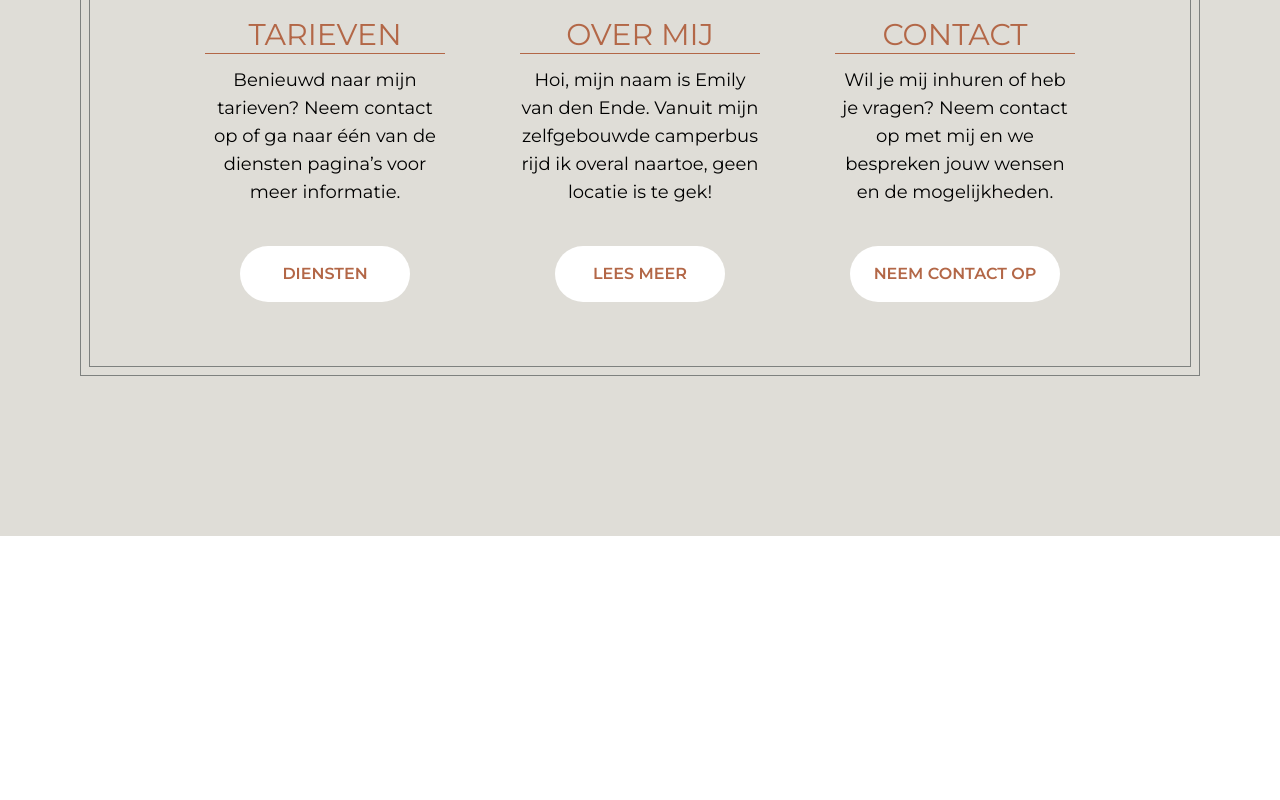
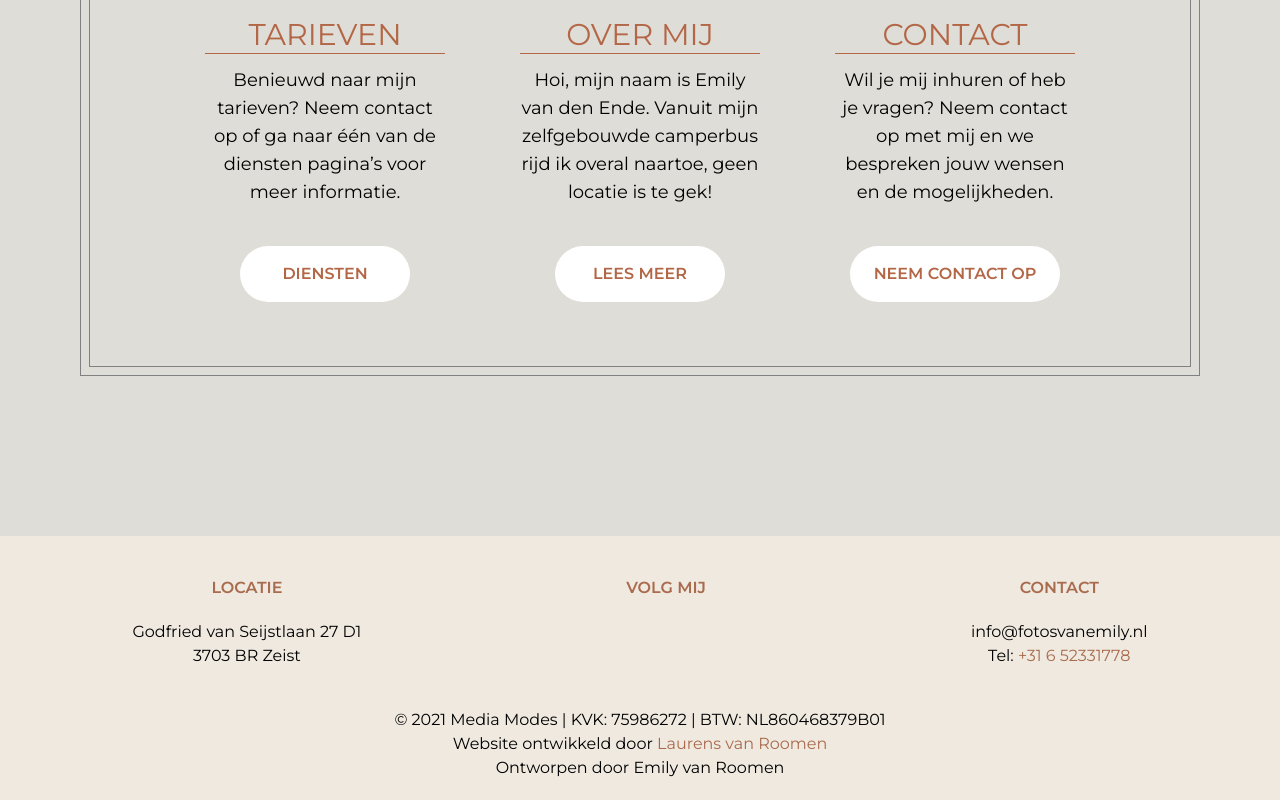
Before and after one commit to Sneruall/fotos-van-emily, a Next.js app: page / in a window 1280 px wide. Shown: the part 6148-6948 px from the top of the page. Before the commit the page ends 6684 px from the top, so only its background shows below. Built offline with nearby package versions, Linux system fonts and the light colour scheme.

Commit message:
added footer

```diff
--- /dev/null
+++ b/components/layout/footer.js
@@ -0,0 +1,51 @@
+function Footer() {
+  return (
+    <footer className="w-full bg-pink-light">
+      <div className="flex flex-col lg:flex-row text-center justify-around max-w-7xl mx-auto">
+        <div>
+          <h4 className="font-semibold uppercase text-brown-clay mt-10 mb-5">
+            Locatie
+          </h4>
+          <p>Godfried van Seijstlaan 27 D1</p>
+          <p>3703 BR Zeist</p>
+        </div>
+        <div>
+          <h4 className="font-semibold uppercase text-brown-clay mt-10 mb-5">
+            Volg mij
+          </h4>
+          {/* volg icons */}
+        </div>
+        <div>
+          <h4 className="font-semibold uppercase text-brown-clay mt-10 mb-5">
+            Contact
+          </h4>
+          <a href="mailto:info@fotosvanemily.nl" className="hover:underline">
+            info@fotosvanemily.nl
+          </a>
+          <p>
+            Tel:{" "}
+            <a href="tel:+31652331778" className="text-brown-clay">
+              +31 6 52331778
+            </a>
+          </p>
+        </div>
+      </div>
+      <div className="pb-5 mt-10 text-center">
+        <p>© 2021 Media Modes | KVK: 75986272 | BTW: NL860468379B01</p>
+        <p>
+          Website ontwikkeld door{" "}
+          <a
+            href="https://www.laurensvanroomen.nl"
+            target="_blank"
+            className="text-brown-clay hover:underline"
+          >
+            Laurens van Roomen
+          </a>
+        </p>
+        <p>Ontworpen door Emily van Roomen</p>
+      </div>
+    </footer>
+  );
+}
+
+export default Footer;
--- a/components/layout/layout.js
+++ b/components/layout/layout.js
@@ -1,11 +1,13 @@
 import { Fragment } from "react";
-import MainNavigation from "./main-navigation";
+import Header from "./header";
+import Footer from "./footer";
 
 function Layout(props) {
   return (
     <Fragment>
-      <MainNavigation />
-      <main>{props.children}</main>
+      <Header />
+      {props.children}
+      <Footer />
     </Fragment>
   );
 }
--- a/components/sections/welcome.js
+++ b/components/sections/welcome.js
@@ -1,6 +1,7 @@
 import Image from "next/image";
 import Section from "../layout/Section";
 
+//hier gaat nog iets mis met margins van het witte vlak
 export default function Welcome() {
   return (
     <Section bg={"bg-pink"}>
@@ -34,7 +35,7 @@ export default function Welcome() {
             Hee, welkom op mijn site!
           </p>
 
-          <div className="bg-white md:bg-opacity-0 py-20 md:py-0 md:m-0 rounded-t-full -mt-60 -mb-40 -mx-5">
+          <div className="bg-white md:bg-opacity-0 py-20 md:py-0 md:m-0 rounded-t-full -mt-60 -mb-40">
             <p className="font-display text-pink-darkest md:text-white text-center md:text-left text-3xl uppercase md:normal-case mb-4 mt-40 md:mt-0">
               Mijn naam is
             </p>
@@ -48,6 +49,9 @@ export default function Welcome() {
 Lorem ipsum dolor sit amet, consetetur sadipscing elitr, sed diam nonumy e
             </p>
           </div>
+
+
+
         </div>
       </div>
     </Section>
--- a/pages/_app.js
+++ b/pages/_app.js
@@ -1,5 +1,5 @@
-import '../styles/globals.css'
-import Head from 'next/head'
+import "../styles/globals.css";
+import Head from "next/head";
 import Layout from "../components/layout/layout";
 
 function MyApp({ Component, pageProps }) {
@@ -8,6 +8,7 @@ function MyApp({ Component, pageProps }) {
       <Head>
         <meta name="viewport" content="width=device-width, initial-scale=1" />
         {/* favicon */}
+        {/* gebruik next-seo npm tool */}
       </Head>
       <Component {...pageProps} />
     </Layout>
--- a/pages/index.js
+++ b/pages/index.js
@@ -1,6 +1,5 @@
 import Head from "next/head";
 import { Fragment } from "react";
-import Header from "../components/layout/header";
 import Welcome from "../components/sections/welcome";
 import Diensten from "../components/sections/diensten";
 import Werkwijze from "../components/sections/werkwijze";
@@ -15,88 +14,17 @@ export default function Home() {
         {/* <link rel="icon" href="/favicon.ico" /> */}
         {/* gebruik next-seo npm tool */}
       </Head>
-      <Header/>
+
       <main>
-      <Welcome />
-     <Diensten/>
+        <Welcome />
+        <Diensten />
 
-     <Werkwijze/>
+        <Werkwijze />
 
-     <Reviews/>
-     </main>
+        <Reviews />
+      </main>
 
-      {/* <main className="flex flex-col items-center justify-center w-full flex-1 px-20 text-center">
-        <p className="font-semibold">Dit is montserrat</p>
-        <p className="font-display text-6xl">Dit is Quick</p>
 
-        <h1 className="text-6xl font-bold">
-          Welcome to{' '}
-          <a className="text-blue-600" href="https://nextjs.org">
-            Next.js!
-          </a>
-        </h1>
-
-        <p className="mt-3 text-2xl">
-          Get started by editing{' '}
-          <code className="p-3 font-mono text-lg bg-gray-100 rounded-md">
-            pages/index.js
-          </code>
-        </p>
-
-        <div className="flex flex-wrap items-center justify-around max-w-4xl mt-6 sm:w-full">
-          <a
-            href="https://nextjs.org/docs"
-            className="p-6 mt-6 text-left border w-96 rounded-xl hover:text-blue-600 focus:text-blue-600"
-          >
-            <h3 className="text-2xl font-bold">Documentation &rarr;</h3>
-            <p className="mt-4 text-xl">
-              Find in-depth information about Next.js features and API.
-            </p>
-          </a>
-
-          <a
-            href="https://nextjs.org/learn"
-            className="p-6 mt-6 text-left border w-96 rounded-xl hover:text-blue-600 focus:text-blue-600"
-          >
-            <h3 className="text-2xl font-bold">Learn &rarr;</h3>
-            <p className="mt-4 text-xl">
-              Learn about Next.js in an interactive course with quizzes!
-            </p>
-          </a>
-
-          <a
-            href="https://github.com/vercel/next.js/tree/master/examples"
-            className="p-6 mt-6 text-left border w-96 rounded-xl hover:text-blue-600 focus:text-blue-600"
-          >
-            <h3 className="text-2xl font-bold">Examples &rarr;</h3>
-            <p className="mt-4 text-xl">
-              Discover and deploy boilerplate example Next.js projects.
-            </p>
-          </a>
-
-          <a
-            href="https://vercel.com/import?filter=next.js&utm_source=create-next-app&utm_medium=default-template&utm_campaign=create-next-app"
-            className="p-6 mt-6 text-left border w-96 rounded-xl hover:text-blue-600 focus:text-blue-600"
-          >
-            <h3 className="text-2xl font-bold">Deploy &rarr;</h3>
-            <p className="mt-4 text-xl">
-              Instantly deploy your Next.js site to a public URL with Vercel.
-            </p>
-          </a>
-        </div>
-      </main> */}
-
-      {/* <footer className="flex items-center justify-center w-full h-24 border-t">
-        <a
-          className="flex items-center justify-center"
-          href="https://vercel.com?utm_source=create-next-app&utm_medium=default-template&utm_campaign=create-next-app"
-          target="_blank"
-          rel="noopener noreferrer"
-        >
-          Powered by{" "}
-          <img src="/vercel.svg" alt="Vercel Logo" className="h-4 ml-2" />
-        </a>
-      </footer> */}
     </Fragment>
   );
 }
--- a/tailwind.config.js
+++ b/tailwind.config.js
@@ -50,7 +50,7 @@ module.exports = {
         brown: {
           DEFAULT: "#a28a6f",
           light: "#dfddd7",
-          dark: "#a96b4d",
+          clay: "#a96b4d",
         },
       },
       width: {
```
